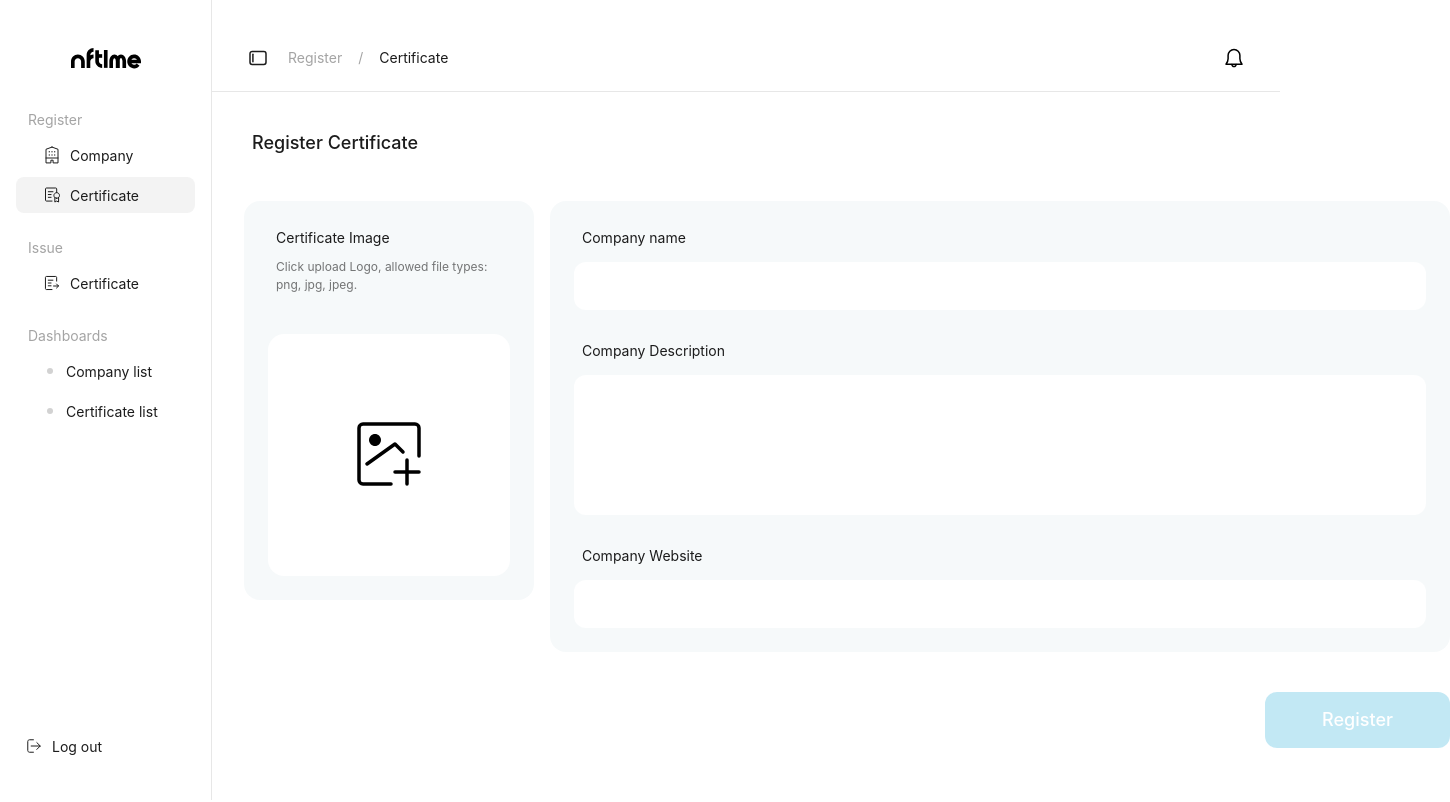
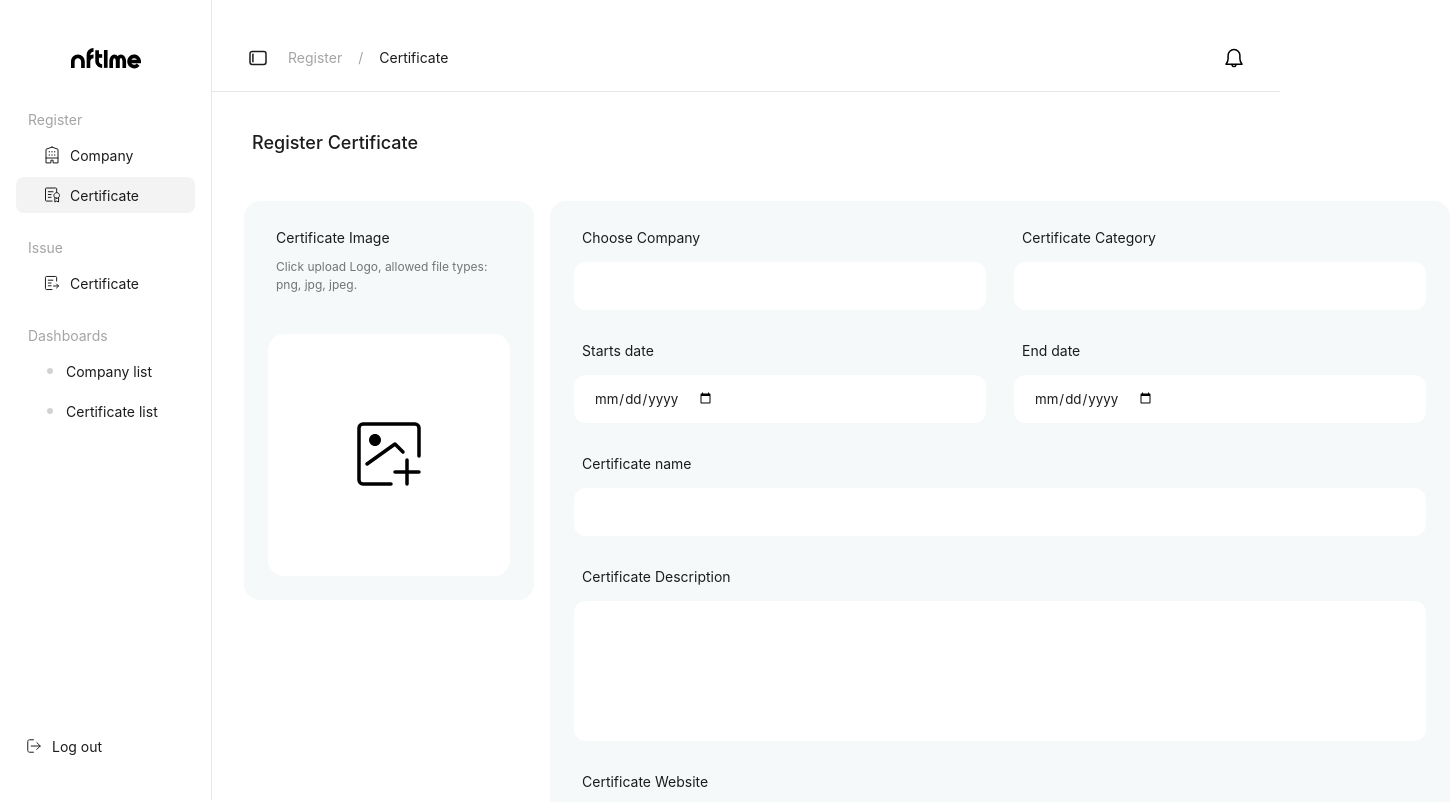
Before and after one commit to smj0503/nftime-back-office, a Next.js app: page /register/certificate in a window 1280 px wide. Shown: the top 802 px of the page, 1450 px wide, since content can reach past the window. Built offline with nearby package versions, Linux system fonts and the light colour scheme.

Commit message:
[UI Design : Sony] Register Certificate 화면 작업 중

```diff
--- a/components/AppLayout/AppLayout.module.css
+++ b/components/AppLayout/AppLayout.module.css
@@ -1,3 +1,8 @@
+.backgroundContainer
+{
+    min-height: 100vh;
+}
+
 .sidebar
 {
     position: fixed;
@@ -14,6 +19,8 @@
     display: flex;
     flex-direction: column;
     justify-content: space-between;
+
+    background-color: #FFFFFF;
 }
 
 .topBar
@@ -32,6 +39,8 @@
 
     display: flex;
     justify-content: space-between;
+
+    background-color: #FFFFFF;
 }
 
 .menus
@@ -99,11 +108,6 @@
 
 .body
 {
+    padding: 92px 0 0 212px;
     min-height: 100vh;
-    padding: 92px 0 0 212px;
 }
-
-.contentContainer
-{
-    padding: 36px 32px;
-}
--- a/components/AppLayout/index.js
+++ b/components/AppLayout/index.js
@@ -16,7 +16,7 @@ import IconAlarm from "../../public/assets/icon-alarm-28.svg";
 export default function ({ category, menu, children })
 {
     return (
-        <>
+        <div className={ styles.backgroundContainer }>
             <div className={ styles.sidebar }>
                 <div className={ styles.menus }>
                     <Logo/>
@@ -53,6 +53,6 @@ export default function ({ category, menu, children })
             <main className={ styles.body }>
                 { children }
             </main>
-        </>
+        </div>
     )
 }
--- a/components/RegisterContainer/Certificate.js
+++ b/components/RegisterContainer/Certificate.js
@@ -0,0 +1,58 @@
+import styles from "./RegisterContainer.module.css";
+
+export default function ({ setName, setDescription, setUrl })
+{
+    const onChangeName = (e) =>
+    {
+        setName(e.target.value);
+    };
+
+    const onChangeDescription = (e) =>
+    {
+        setDescription(e.target.value);
+    };
+
+    const onChangeUrl = (e) =>
+    {
+        setUrl(e.target.value);
+    };
+
+    return (
+        <div className={ styles.container }>
+            <div className={ styles.pair }>
+                <div className={ styles.item }>
+                    <label className={ styles.label }>{ "Choose Company" }</label>
+                    <input className={ styles.input } onChange={ onChangeName }/>
+                </div>
+                <div className={ styles.item }>
+                    <label className={ styles.label }>{ "Certificate Category" }</label>
+                    <input className={ styles.input } onChange={ onChangeName }/>
+                </div>
+            </div>
+
+            <div className={ styles.pair }>
+                <div className={ styles.item }>
+                    <label className={ styles.label }>{ "Starts date" }</label>
+                    <input type="date" className={ styles.input } onChange={ onChangeName }/>
+                </div>
+                <div className={ styles.item }>
+                    <label className={ styles.label }>{ "End date" }</label>
+                    <input type="date" className={ styles.input } onChange={ onChangeName }/>
+                </div>
+            </div>
+
+            <div className={ styles.item }>
+                <label className={ styles.label }>{ "Certificate name" }</label>
+                <textarea className={ styles.input } onChange={ onChangeName }/>
+            </div>
+            <div className={ styles.item } data-long={true}>
+                <label className={ styles.label }>{ "Certificate Description" }</label>
+                <textarea className={ styles.input } onChange={ onChangeDescription } data-long={true}/>
+            </div>
+            <div className={ styles.item }>
+                <label className={ styles.label }>{ "Certificate Website" }</label>
+                <textarea className={ styles.input } onChange={ onChangeUrl }/>
+            </div>
+        </div>
+    )
+}
--- a/components/RegisterContainer/Company.js
+++ b/components/RegisterContainer/Company.js
@@ -1,4 +1,4 @@
-import styles from "./CompanyRegisterContainer.module.css";
+import styles from "./RegisterContainer.module.css";
 
 export default function ({ setName, setDescription, setUrl })
 {
--- a/components/RegisterContainer/CompanyRegisterContainer.module.css
+++ b/components/RegisterContainer/RegisterContainer.module.css
@@ -16,6 +16,14 @@
     display: flex;
     flex-direction: column;
     gap: 12px;
+
+    width: 100%;
+}
+
+.pair
+{
+    display: flex;
+    gap: 28px;
 }
 
 .label
--- a/pages/register/certificate.js
+++ b/pages/register/certificate.js
@@ -2,7 +2,7 @@ import { useState } from "react";
 
 import AppLayout from "@/components/AppLayout";
 import ImageUploader from "@/components/ImageUploader";
-import CompanyRegisterContainer from "@/components/RegisterContainer/Company";
+import CertificateRegisterContainer from "@/components/RegisterContainer/Certificate";
 import ActionButton from "@/components/ActionButton";
 
 import styles from "../../styles/Homepage.module.css";
@@ -13,6 +13,11 @@ export default function ()
     const [name, setName] = useState('');
     const [description, setDescription] = useState('');
     const [url, setUrl] = useState('');
+
+    const [company, setCompany] = useState('');
+    const [category, setCategory] = useState('');
+    const [startDate, setStartDate] = useState('');
+    const [endDate, setEndDate] = useState('');
 
     const onSubmit = async () =>
     {
@@ -26,7 +31,7 @@ export default function ()
                 <div className={ styles.formContainer }>
                     <div className={ styles.inputContainer }>
                         <ImageUploader setImage={ setImage }>{ "Certificate Image" }</ImageUploader>
-                        <CompanyRegisterContainer setName={ setName } setDescription={ setDescription } setUrl={ setUrl }/>
+                        <CertificateRegisterContainer setName={ setName } setDescription={ setDescription } setUrl={ setUrl }/>
                     </div>
                     <ActionButton width={185} disabled={ !(!!image && !!name && !!description && !!url) } onClick={ onSubmit }>{ "Register" }</ActionButton>
                 </div>
--- a/styles/global.css
+++ b/styles/global.css
@@ -32,11 +32,11 @@ html, body
 
 body, #__next
 {
-    position: fixed;
-    top: 0;
-    left: 0;
-    right: 0;
-    bottom: 0;
+    /*position: fixed;*/
+    /*top: 0;*/
+    /*left: 0;*/
+    /*right: 0;*/
+    /*bottom: 0;*/
 
     z-index: 0;
 
```
